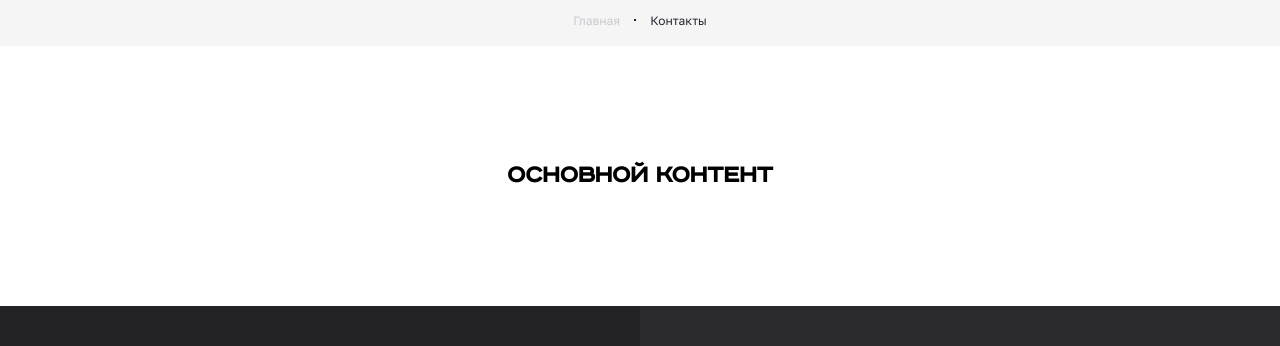
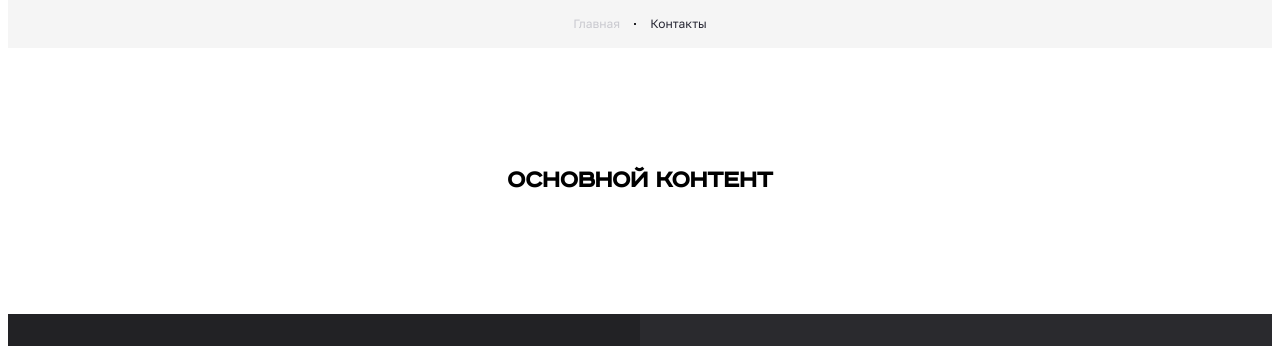
Before and after one commit to Ostin63/monewack, a website: page source/index.html in a window 1280 px wide. Shown: the part 71-417 px from the top of the page. Drawn offline with nearby package versions, Linux system fonts and the light colour scheme; files that its build step writes are made by us from their sources; files whose address does not match are found by name.

Commit message:
убрал нормалайз

```diff
--- a/package.json
+++ b/package.json
@@ -4,6 +4,8 @@
   "description": "",
   "main": "index.js",
   "scripts": {
+    "build":"npx gulp build",
+    "start": "npx gulp",
     "test": "echo \"Error: no test specified\" && exit 1"
   },
   "repository": {
@@ -29,8 +31,8 @@
     "gulp-sass": "^4.1.0",
     "gulp-sourcemaps": "^3.0.0",
     "gulp-uglify-es": "^2.0.0",
-    "postcss-csso": "^5.0.0",
-    "uglify": "^0.1.5"
+    "postcss": "^8.2.8",
+    "postcss-csso": "^5.0.0"
   },
   "browserslist": [
     "last 2 versions",
--- a/source/sass/style.scss
+++ b/source/sass/style.scss
@@ -1,4 +1,3 @@
-@import "normalize.scss";
 @import "fonts.scss";
 @import "visually-hidden.scss";
 @import "variables.scss";
```
Also changed, not shown: build/css/style.css, build/css/style.min.css, 2 other files.
